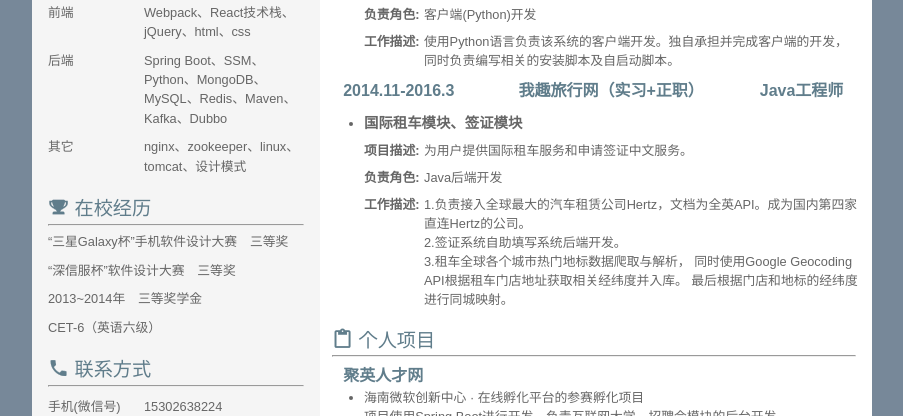
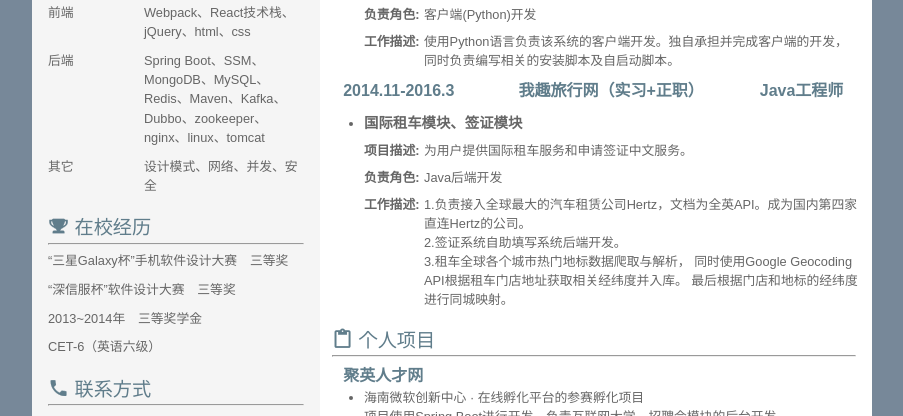
Before and after one commit to wuqke/resume, a plain HTML site: page index.html in a window 1280 px wide. Shown: the part 684-1100 px from the top of the page, without its empty margins (188-1091 px from the left). Drawn offline with Linux system fonts and the light colour scheme.

Commit message:
change desc

```diff
--- a/index.html
+++ b/index.html
@@ -74,11 +74,11 @@
                         class="label-value">Webpack、React技术栈、jQuery、html、css</span></li>
                 </li>
                 <li>
-                    <label class="left-label">后端</label><span class="label-value">Spring Boot、SSM、Python、MongoDB、MySQL、Redis、Maven、Kafka、Dubbo</span>
+                    <label class="left-label">后端</label><span class="label-value">Spring Boot、SSM、MongoDB、MySQL、Redis、Maven、Kafka、Dubbo、zookeeper、nginx、linux、tomcat</span>
                 </li>
                 </li>
                 <li>
-                    <label class="left-label">其它</label><span class="label-value">nginx、zookeeper、linux、tomcat、设计模式</span>
+                    <label class="left-label">其它</label><span class="label-value">设计模式、网络、并发、安全</span>
                 </li>
                 </li>
             </ul>
```
